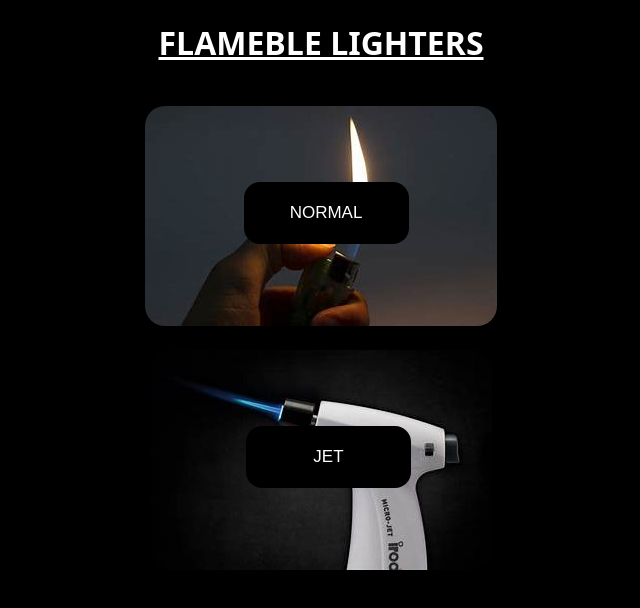
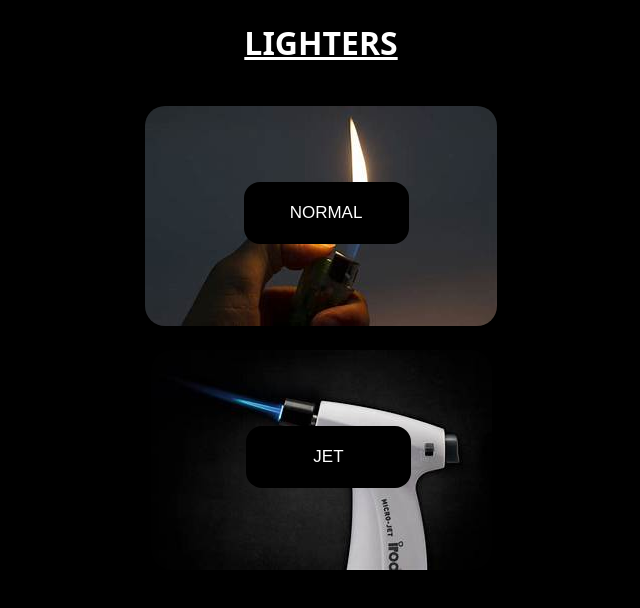
Before and after one commit to Jonaslejsal12/FIREflame, a plain HTML site: page index.html in a window 1280 px wide. Shown: the whole page, without its empty margins (319-959 px from the left). Drawn offline with Linux system fonts and the light colour scheme.

Commit message:
index.html

```diff
--- a/index.html
+++ b/index.html
@@ -8,7 +8,7 @@
 </head>
 <body>
     <h1>
-    FLAMEBLE LIGHTERS
+    LIGHTERS
     </h1>
     <div class="normalLighters">
 
```
